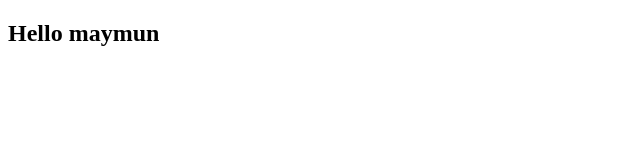
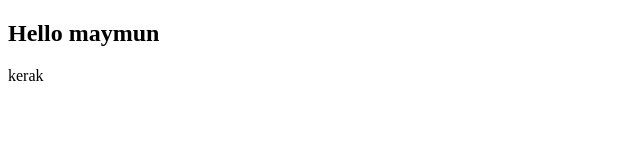
Before and after one commit to bobsamigov/new-repo, a plain HTML site: page index.html in a window 1280 px wide. Shown: the full height of the page, 0-640 px from the left. Drawn offline with Linux system fonts and the light colour scheme.

Commit message:
change p

```diff
--- a/index.html
+++ b/index.html
@@ -8,5 +8,7 @@
   </head>
   <body>
     <h2>Hello maymun</h2>
+    <p>kerak</p>
+
   </body>
 </html>
```
